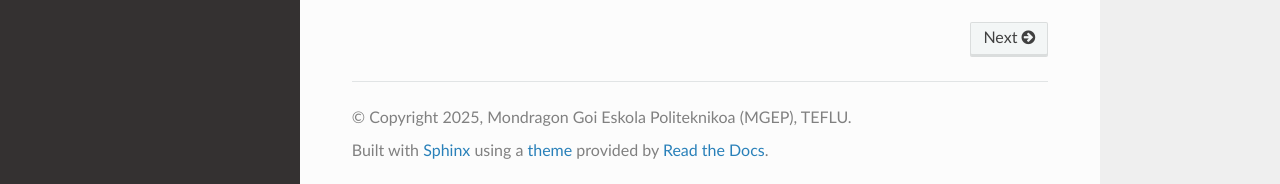
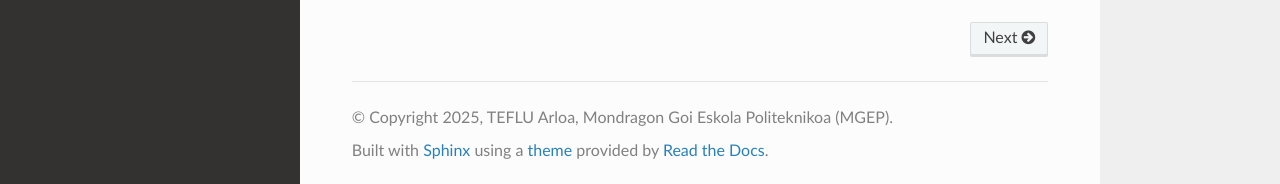
Before and after one commit to azarketa/Thermodynamics-theoretical-pills, a Sphinx documentation site: the page built from source/index.rst, in a window 1280 px wide and 900 px high, scrolled down 541 px. Shown: the part 713-897 px from the top of the window. Built offline with Sphinx 7.4.7 and the Read the Docs theme 3.1.0, drawn with Linux system fonts in a browser that asks for light colours.

Commit message:
Files updated

```diff
--- a/source/conf.py
+++ b/source/conf.py
@@ -7,7 +7,7 @@
 # https://www.sphinx-doc.org/en/master/usage/configuration.html#project-information
 
 project = 'Thermal and Fluids Engineering: Theoretical Pills'
-copyright = '2025, Mondragon Goi Eskola Politeknikoa (MGEP), TEFLU'
+copyright = '2025, TEFLU Arloa, Mondragon Goi Eskola Politeknikoa (MGEP)'
 author = 'TEFLU'
 
 # conf.py
```
